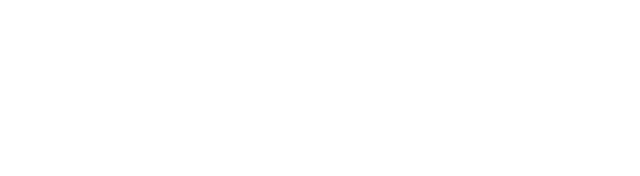
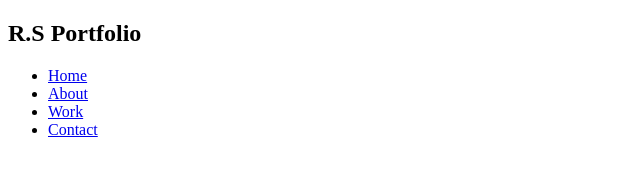
Before and after one commit to rochak-ms/bootcamp-week2-challenge, a plain HTML site: page index.html in a window 1280 px wide. Shown: the whole page, without its empty margins (0-640 px from the left). Drawn offline with Linux system fonts and the light colour scheme.

Commit message:
Added Navitation code to html

```diff
--- a/assets/css/style.css
+++ b/assets/css/style.css
@@ -0,0 +1 @@
+/* global CSS*/
--- a/index.html
+++ b/index.html
@@ -4,9 +4,22 @@
     <meta charset="UTF-8">
     <meta http-equiv="X-UA-Compatible" content="IE=edge">
     <meta name="viewport" content="width=device-width, initial-scale=1.0">
-    <title>Document</title>
+    <title>ROCHAK | Portfoilio Website</title>
 </head>
 <body>
-
+    <!--Head seciton start-->
+    <div class="head">
+        <!--navigation bar start-->
+        <nav>
+            <!--logo for website start-->
+            <h2 class="logo">R.S Portfolio</h2>
+            <ul>
+                <li><a href="#">Home</a></li>
+                <li><a href="#">About</a></li>
+                <li><a href="#">Work</a></li>
+                <li><a href="#">Contact</a></li>
+            </ul>
+        </nav>
+    </div>
 </body>
 </html>
```
